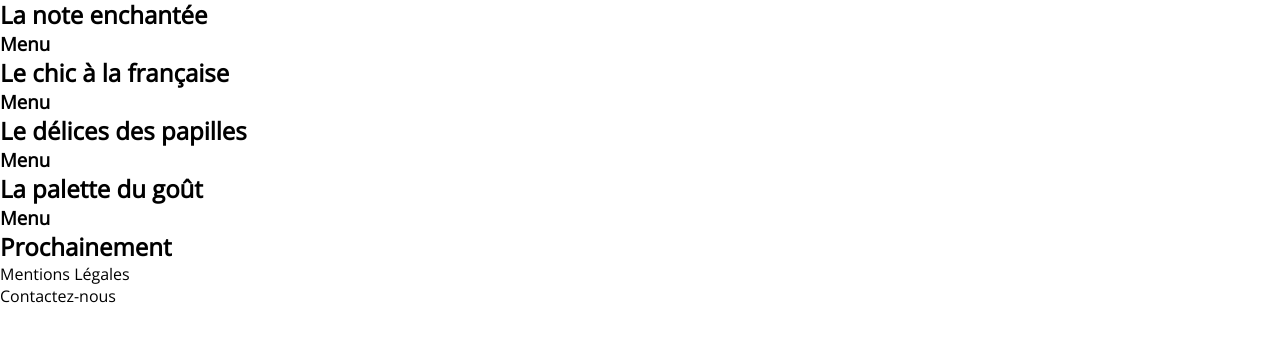
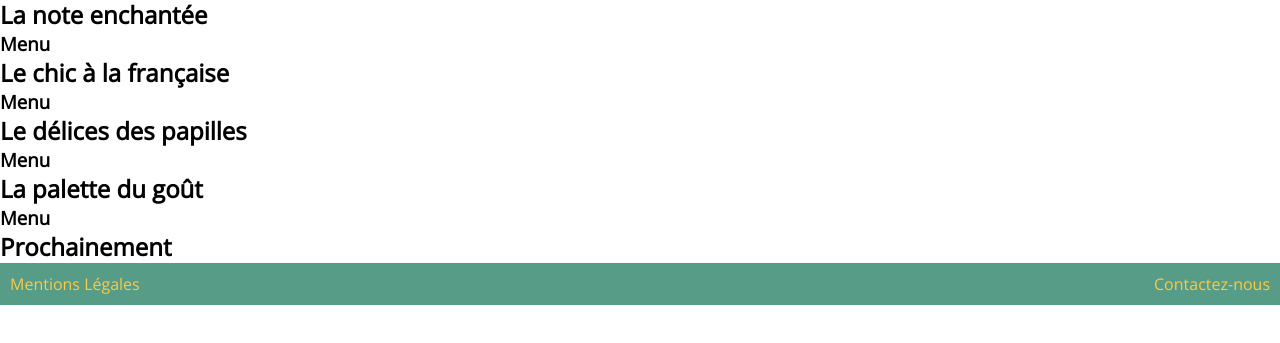
Before and after one commit to nicolasviard/OhMyFood_old, a plain HTML site: page index.html in a window 1280 px wide. Shown: the part 85-428 px from the top of the page. Drawn offline with nearby package versions, Linux system fonts and the light colour scheme.

Commit message:
styles pour le footer

```diff
--- a/style.css
+++ b/style.css
@@ -13,3 +13,18 @@ header h1{
     font-weight:bold;
     color:#fcca46;
 }
+
+footer{
+    display: flex;
+    justify-content: space-between;
+    background-color: #579c87;
+    padding:10px;
+    color:#fcca46;
+}
+.mentions-legales{
+    margin:0;
+
+}
+.contact{
+    margin:0;
+}
```
